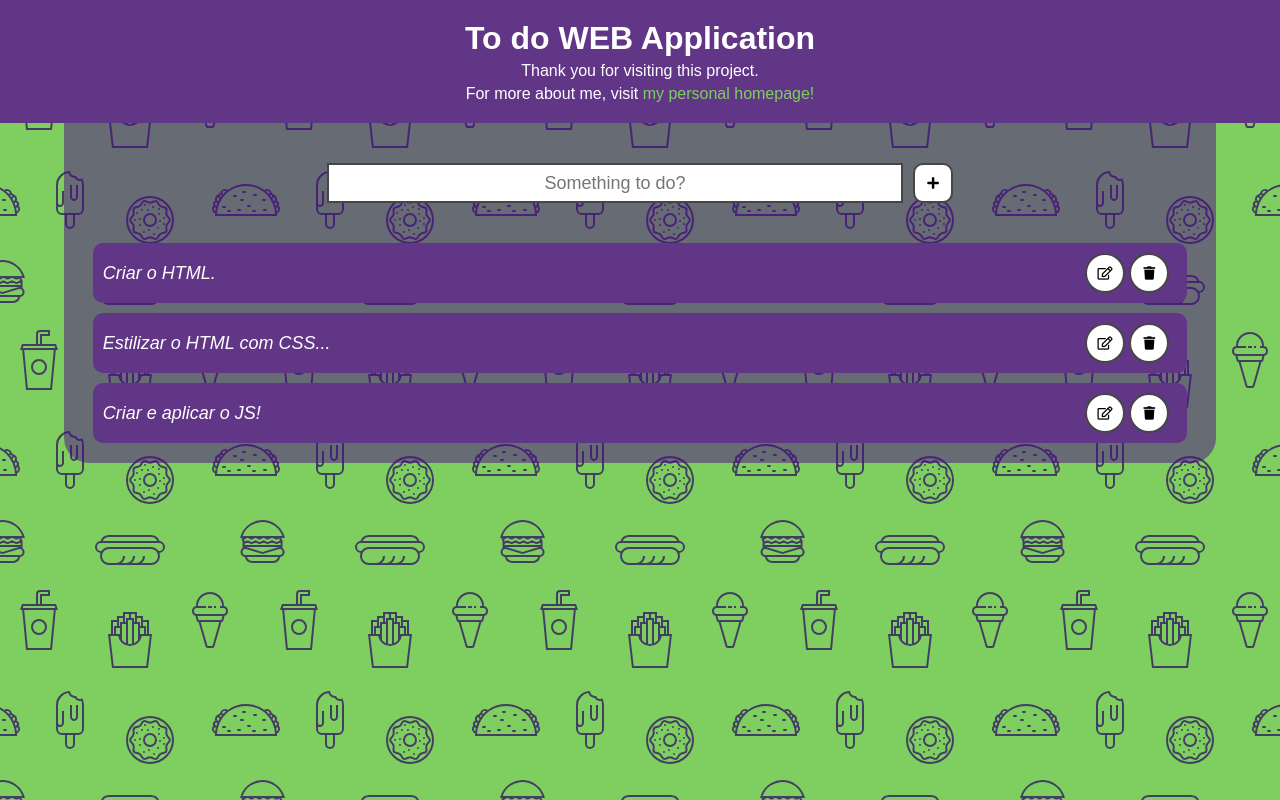
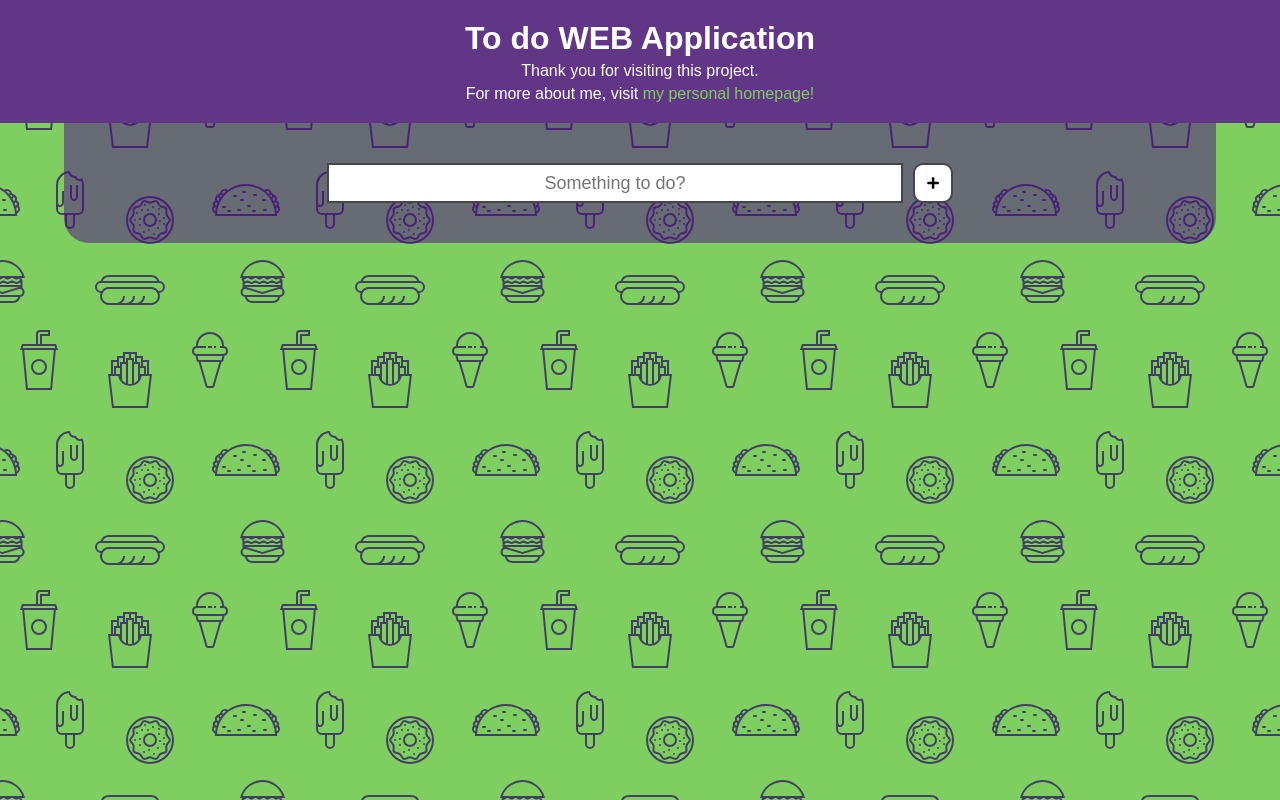
Before and after one commit to VictorMGomes/to-do-web-app, a plain HTML site: page index.html in a window 1280 px wide. Drawn offline with Linux system fonts and the light colour scheme.

Commit message:
Improvements

```diff
--- a/index.html
+++ b/index.html
@@ -24,27 +24,6 @@
         </div>
         <div id="list-content">
             <ul id="task-list">
-                <div class="task-item">
-                    <li>Criar o HTML.</li>
-                    <div class="group-btn">
-                        <button id="edit-btn"><i class="far fa-edit"></i></button>
-                        <button id="del-btn"><i class="fas fa-trash"></i></button>
-                    </div>
-                </div>
-                <div class="task-item">
-                    <li>Estilizar o HTML com CSS...</li>
-                    <div class="group-btn">
-                        <button id="edit-btn"><i class="far fa-edit"></i></button>
-                        <button id="del-btn"><i class="fas fa-trash"></i></button>
-                    </div>
-                </div>
-                <div class="task-item">
-                    <li>Criar e aplicar o JS!</li>
-                    <div class="group-btn">
-                        <button id="edit-btn"><i class="far fa-edit"></i></button>
-                        <button id="del-btn"><i class="fas fa-trash"></i></button>
-                    </div>
-                </div>
             </ul>
         </div>
     </div>
--- a/js/scripts.js
+++ b/js/scripts.js
@@ -7,11 +7,11 @@ let taskList = document.querySelector("#task-list");
   function setNewTask() {
     if (!inputNewTask.value == "") {
       let taskItem= document.createElement('div');
-      taskItem.innerHTML=`<div class="task-item">
+      taskItem.innerHTML=`<div class="task-item" title="Click and hold to check">
                         <li>${inputNewTask.value}</li>
                         <div class="group-btn">
-                        <button id="edit-btn"><i class="far fa-edit"></i></button>
-                        <button id="del-btn"><i class="fas fa-trash"></i></button>
+                        <button id="edit-btn" title="Edit Task"><i class="far fa-edit"></i></button>
+                        <button id="del-btn" title="Remove Task"><i class="fas fa-trash"></i></button>
                         </div>
                         </div> `;
       taskList.appendChild(taskItem);
```
